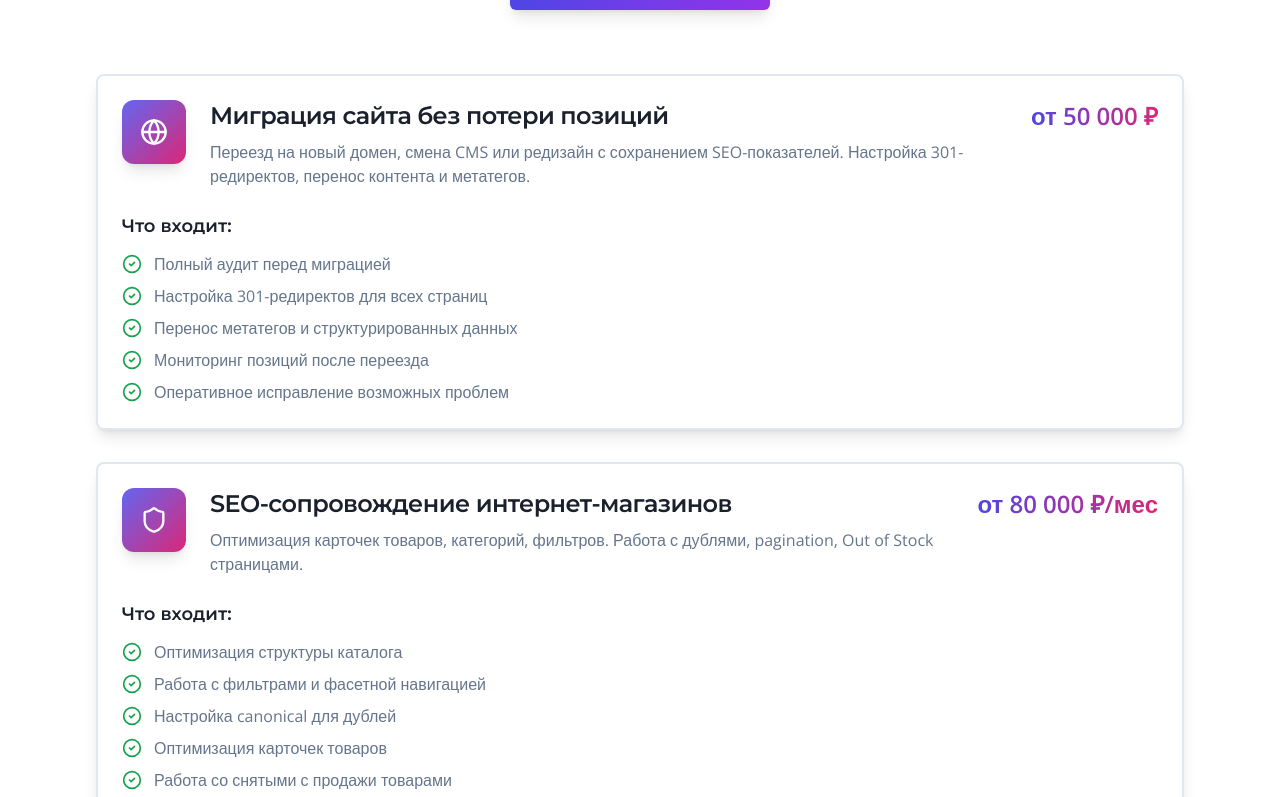
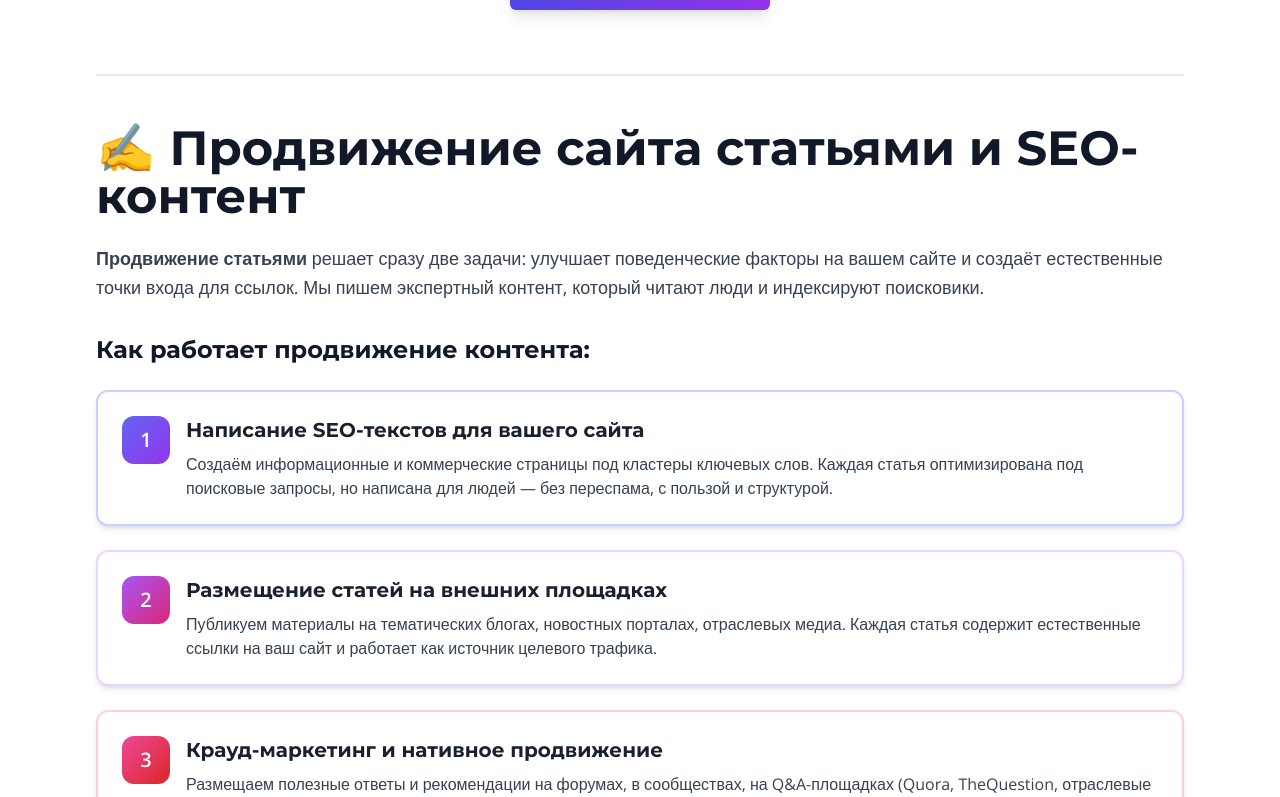
Before and after one commit to pr-poehali-dev/site-promotion-landing, a React (Vite) app: page /additional-services in a window 1280 px wide. Shown: the part 2000-2797 px from the top of the page. Built offline with nearby package versions, Linux system fonts and the light colour scheme.

Commit message:
feat: SEO-контент и продвижение статьями

```diff
--- a/src/pages/AdditionalServices.tsx
+++ b/src/pages/AdditionalServices.tsx
@@ -262,6 +262,110 @@ export default function AdditionalServices() {
             </div>
           </div>
 
+          <div className="mb-16 pt-12 border-t-2 border-gray-200">
+            <h2 className="text-3xl md:text-5xl font-bold mb-6 text-gray-900">
+              ✍️ Продвижение сайта статьями и SEO-контент
+            </h2>
+            <p className="text-lg text-gray-700 leading-relaxed mb-8">
+              <strong>Продвижение статьями</strong> решает сразу две задачи: улучшает поведенческие факторы на вашем сайте и создаёт естественные точки входа для ссылок.
+              Мы пишем экспертный контент, который читают люди и индексируют поисковики.
+            </p>
+
+            <h3 className="text-2xl font-bold mb-6 text-gray-900">Как работает продвижение контента:</h3>
+
+            <div className="space-y-6 mb-8">
+              <div className="bg-white border-2 border-indigo-200 rounded-xl p-6 shadow-md hover:shadow-lg transition-shadow">
+                <div className="flex items-start gap-4">
+                  <div className="w-12 h-12 rounded-xl bg-gradient-to-br from-indigo-500 to-purple-600 flex items-center justify-center flex-shrink-0 text-white font-bold text-xl">
+                    1
+                  </div>
+                  <div>
+                    <h4 className="text-xl font-bold mb-2">Написание SEO-текстов для вашего сайта</h4>
+                    <p className="text-gray-700">
+                      Создаём информационные и коммерческие страницы под кластеры ключевых слов. Каждая статья оптимизирована под поисковые запросы,
+                      но написана для людей — без переспама, с пользой и структурой.
+                    </p>
+                  </div>
+                </div>
+              </div>
+
+              <div className="bg-white border-2 border-purple-200 rounded-xl p-6 shadow-md hover:shadow-lg transition-shadow">
+                <div className="flex items-start gap-4">
+                  <div className="w-12 h-12 rounded-xl bg-gradient-to-br from-purple-500 to-pink-600 flex items-center justify-center flex-shrink-0 text-white font-bold text-xl">
+                    2
+                  </div>
+                  <div>
+                    <h4 className="text-xl font-bold mb-2">Размещение статей на внешних площадках</h4>
+                    <p className="text-gray-700">
+                      Публикуем материалы на тематических блогах, новостных порталах, отраслевых медиа. Каждая статья содержит естественные ссылки на ваш сайт
+                      и работает как источник целевого трафика.
+                    </p>
+                  </div>
+                </div>
+              </div>
+
+              <div className="bg-white border-2 border-pink-200 rounded-xl p-6 shadow-md hover:shadow-lg transition-shadow">
+                <div className="flex items-start gap-4">
+                  <div className="w-12 h-12 rounded-xl bg-gradient-to-br from-pink-500 to-red-600 flex items-center justify-center flex-shrink-0 text-white font-bold text-xl">
+                    3
+                  </div>
+                  <div>
+                    <h4 className="text-xl font-bold mb-2">Крауд-маркетинг и нативное продвижение</h4>
+                    <p className="text-gray-700">
+                      Размещаем полезные ответы и рекомендации на форумах, в сообществах, на Q&A-площадках (Quora, TheQuestion, отраслевые форумы).
+                      Создаём репутацию эксперта и получаем качественные переходы.
+                    </p>
+                  </div>
+                </div>
+              </div>
+            </div>
+
+            <div className="bg-gradient-to-br from-green-50 to-emerald-50 rounded-2xl p-8 mb-8">
+              <h3 className="text-2xl font-bold mb-6 text-gray-900">Преимущества продвижения статьями:</h3>
+              <div className="grid md:grid-cols-2 gap-4">
+                <div className="flex items-start gap-3">
+                  <Icon name="CheckCircle2" className="text-green-600 flex-shrink-0 mt-1" size={24} />
+                  <div>
+                    <strong>Естественность</strong> — поисковики видят живой интерес к вашему бренду
+                  </div>
+                </div>
+                <div className="flex items-start gap-3">
+                  <Icon name="CheckCircle2" className="text-green-600 flex-shrink-0 mt-1" size={24} />
+                  <div>
+                    <strong>Долгая жизнь</strong> — статьи остаются в сети годами и приводят трафик
+                  </div>
+                </div>
+                <div className="flex items-start gap-3">
+                  <Icon name="CheckCircle2" className="text-green-600 flex-shrink-0 mt-1" size={24} />
+                  <div>
+                    <strong>Целевая аудитория</strong> — читатели приходят по интересующим их темам
+                  </div>
+                </div>
+                <div className="flex items-start gap-3">
+                  <Icon name="CheckCircle2" className="text-green-600 flex-shrink-0 mt-1" size={24} />
+                  <div>
+                    <strong>Репутация</strong> — экспертный контент повышает доверие к бренду
+                  </div>
+                </div>
+              </div>
+            </div>
+
+            <p className="text-lg text-gray-700 leading-relaxed mb-6">
+              Вы можете <strong>купить статью</strong> отдельно или заказать комплексное продвижение с регулярными публикациями.
+            </p>
+
+            <div className="text-center">
+              <Button
+                size="lg"
+                className="bg-gradient-to-r from-purple-600 to-pink-600 hover:from-purple-700 hover:to-pink-700 shadow-lg hover:shadow-xl transition-all text-lg px-8 py-6"
+                onClick={() => window.open('https://t.me/seovzlet', '_blank')}
+              >
+                <Icon name="FileText" size={24} className="mr-3" />
+                Заказать написание SEO-текстов
+              </Button>
+            </div>
+          </div>
+
           <div className="space-y-8 max-w-6xl mx-auto">
             {additionalServices.map((service, index) => (
               <Card key={index} className="hover:shadow-2xl transition-all duration-300 bg-white border-2 shadow-lg group">
```
